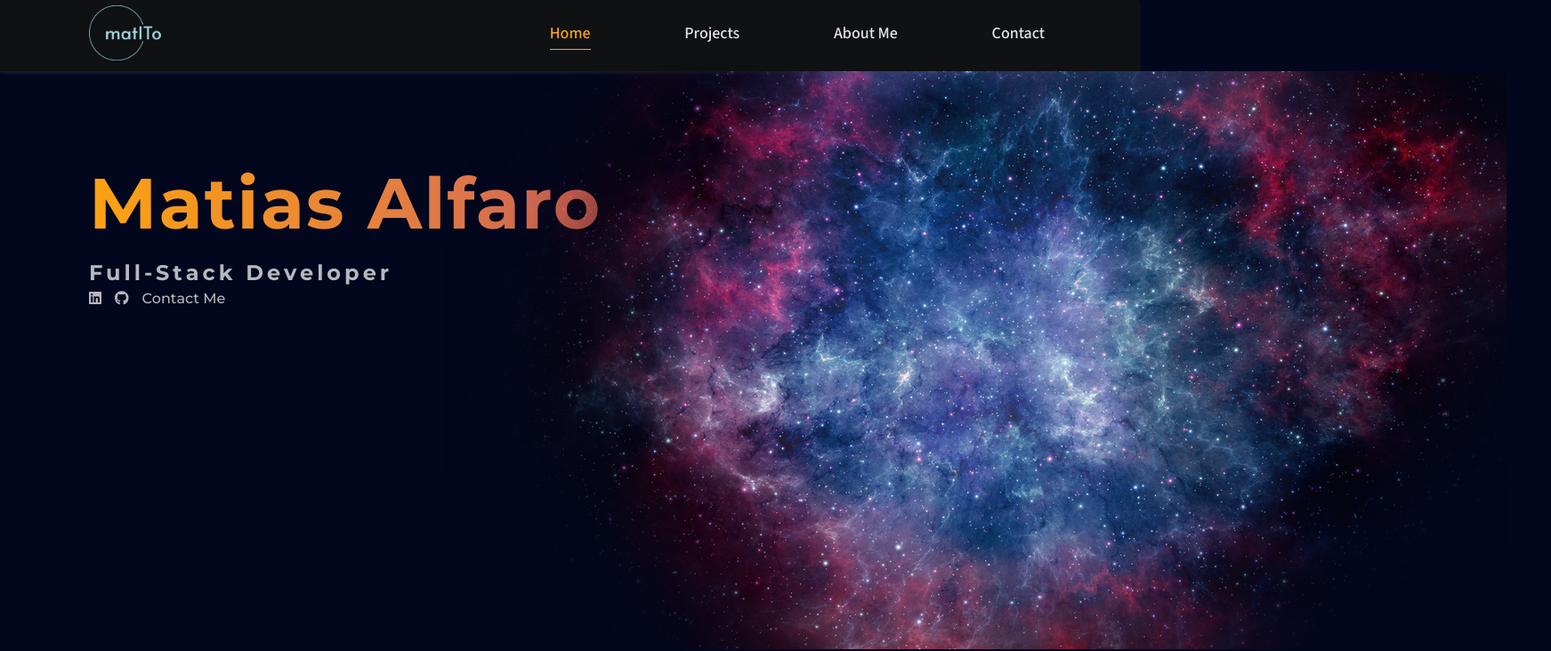
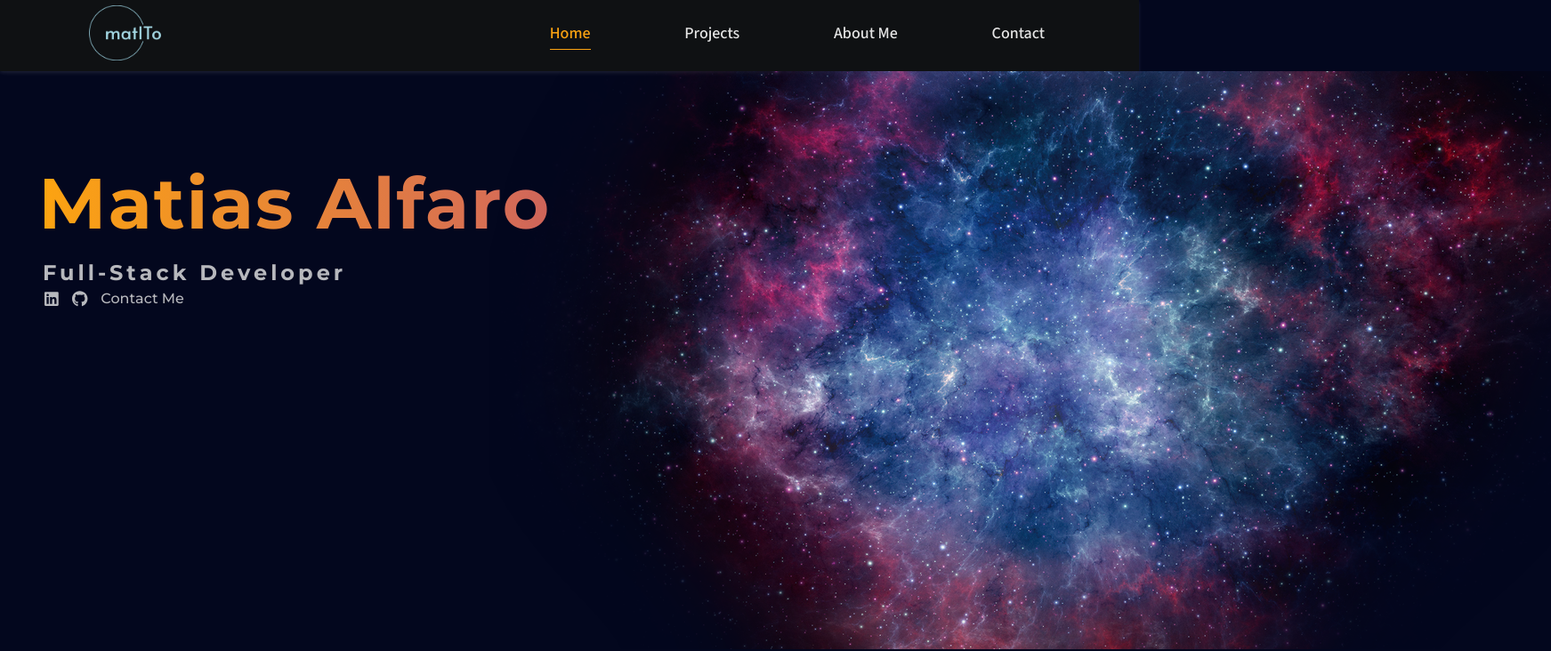
Before and after one commit to Mati-to/portfolio-react, a React (Vite) app: page / in a window 1280 px wide. Shown: the top 732 px of the page at 89% size, 1743 px wide, since content can reach past the window. Built offline with nearby package versions, Linux system fonts and the light colour scheme.

Commit message:
About listo

```diff
--- a/src/components/AboutMe/AboutMe.jsx
+++ b/src/components/AboutMe/AboutMe.jsx
@@ -8,7 +8,7 @@ function AboutMe() {
         <h1>About Me</h1>
         <p>Hello there! My name is Matías Alfaro. I've always had a passion for technology,
           especially computers, since I was a child.
-          After graduating as a speech therapist, I discovered
+          After graduating and working as a speech therapist, I discovered
           the world of web development in 2022 and realized that it was my true calling. I made the brave
           decision to change my profession and pursue something that I truly enjoy.
         </p>
@@ -17,7 +17,7 @@ function AboutMe() {
           I am excited about what the future holds and
           am eager to continue growing in this field.
         </p>
-        <p>These are the technologies and frameworks that I have learned and worked with:</p>
+        <p>These are some of the technologies and frameworks that I have learned and worked with:</p>
         <ul className='list'>
           <li>HTML/CSS</li>
           <li>Javascript</li>
--- a/src/components/AboutMe/index.scss
+++ b/src/components/AboutMe/index.scss
@@ -11,7 +11,7 @@
   justify-content: flex-start;
 
 	h1 {
-		font-size: 2rem;
+		font-size: 3rem;
     width: 100%;
 		letter-spacing: 0.125rem;
 		margin-bottom: 15px;
@@ -24,6 +24,11 @@
 		background-clip: inherit;
 		-webkit-background-clip: text;
 		-webkit-text-fill-color: transparent;
+	}
+
+	p {
+		font-size: 1.125rem;
+		margin-bottom: 5px;
 	}
 }
 
--- a/src/components/Home/Bg-Image/index.scss
+++ b/src/components/Home/Bg-Image/index.scss
@@ -1,11 +1,10 @@
 .bg-image-container {
-  width: 500px;
   float: left;
 }
 
 .bg-image {
   width: auto;
-  margin-left: 400px;
+  margin-left: 500px;
   filter: blur(0.5px);
   opacity: 0.1;
 }
--- a/src/components/Home/index.scss
+++ b/src/components/Home/index.scss
@@ -8,7 +8,7 @@
 	&--container {
 		width: 600px;
 		display: flex;
-		margin-left: 100px;
+		margin-left: 50px;
 	}
 
 	&--header {
@@ -19,6 +19,7 @@
 		h1 {
 			font-size: 5rem;
 			letter-spacing: 0.125rem;
+			text-indent: -7px;
 			margin-top: 100px;
 			margin-bottom: 15px;
 			background: linear-gradient(
@@ -32,8 +33,10 @@
 		}
 		h2 {
 			margin: 0;
+			padding: 0;
       letter-spacing: 4px;
       opacity: 0.8;
+			text-indent: -2px;
 		}
 	}
 }
@@ -41,7 +44,7 @@
 .social-link {
 	color: #e5e5e5;
 	opacity: 0.8;
-  font-size: 1rem;
+  font-size: 1.125rem;
 
 	&:hover {
 		color: #fca311;
```
Also changed, not shown: 1 other file (tests, documents, lock files or other folders).
